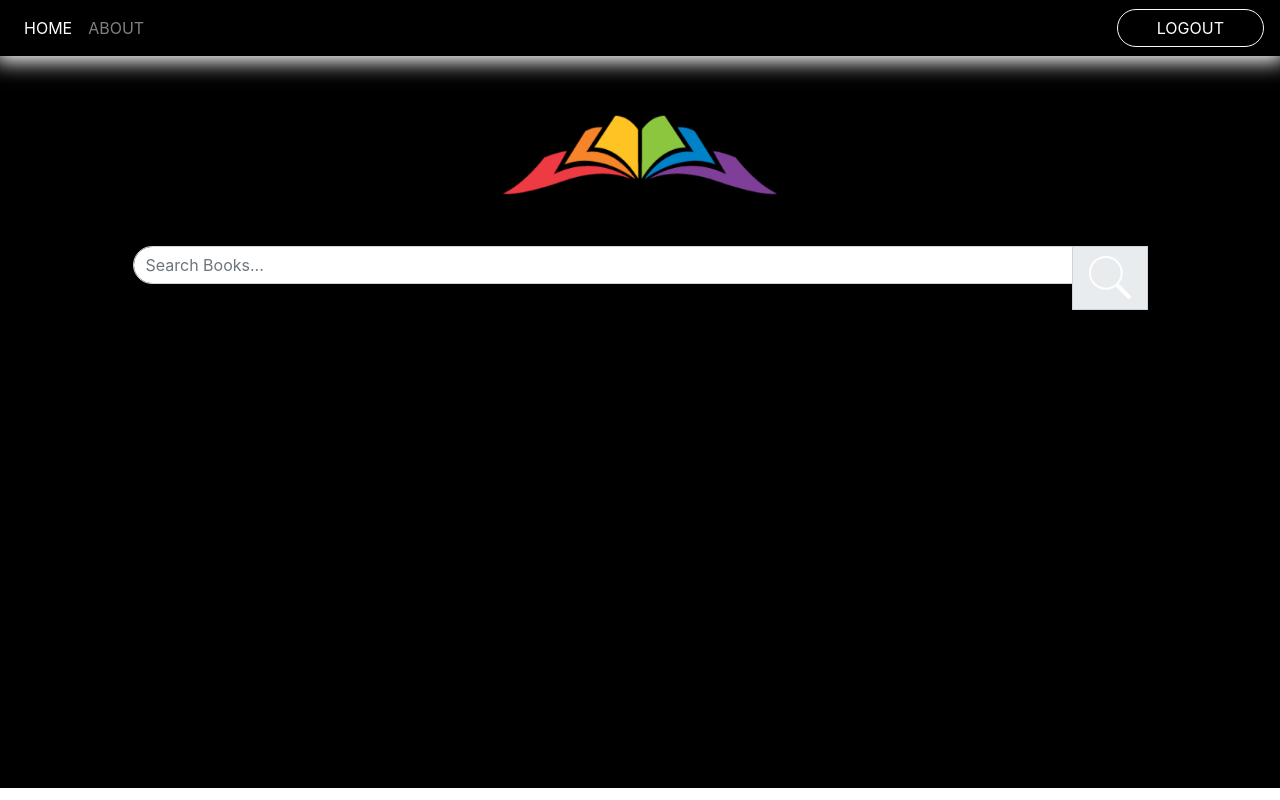
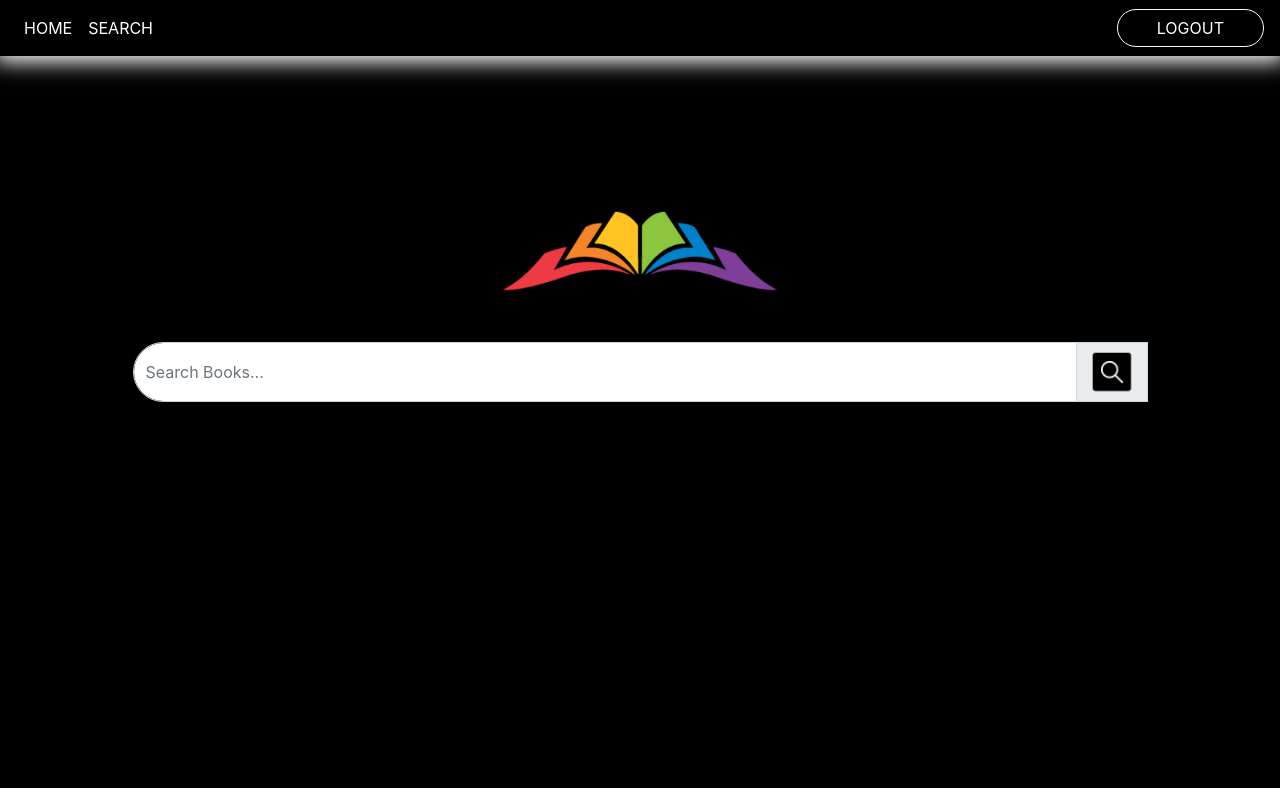
Before and after one commit to inwidyana/progweb_final_project, a Django app: page /search/ in a window 1280 px wide. Run offline with Django 3.2, Linux system fonts and the light colour scheme; the visitor is signed in with stand-in values (Sample User, id 1); some libraries are stand-ins or nearby versions.

Commit message:
fixed a lot of stuff

```diff
--- a/progweb_final_project/urls.py
+++ b/progweb_final_project/urls.py
@@ -21,9 +21,11 @@ from book_app.views.RegisterView import RegisterView
 from book_app.views.LogoutView import LogoutView
 from book_app.views.HomeView import HomeView
 from book_app.views.SearchView import SearchView
-from book_app.views.SearchAPI import SearchAPI
 from book_app.views.BookView import BookView
 from book_app.views.IndexView import IndexView
+
+from book_app.views.SearchAPI import SearchAPI
+from book_app.views.WeatherAPI import WeatherAPI
 
 from django.conf.urls.static import static
 from django.conf import settings
@@ -41,4 +43,5 @@ urlpatterns = [
     path('search/', SearchView.as_view(), name='search'),
 
     path('search/book/', SearchAPI.as_view(), name='search'),
+    path('weather/get/', WeatherAPI.as_view(), name='weather'),
 ] + static(settings.STATIC_URL, document_root=settings.STATIC_ROOT)
--- a/static/css/custom.css
+++ b/static/css/custom.css
@@ -117,3 +117,12 @@
 .input-rounded {
     border-radius: 45px;
 }
+
+.input-med {
+    height: 60px;
+    width: auto;
+}
+
+.bg-invisible {
+    background: transparent;
+}
--- a/static/js/custom.js
+++ b/static/js/custom.js
@@ -16,6 +16,7 @@ $('#search-input').keyup(function() {
     }
 });
 
+if($('#book-suggestion').length) {
     $.ajax({
         'url': '/search/book?q=' + $('#book-title').html().split(' ')[0],
         'dataType': 'json',
@@ -36,3 +37,18 @@ $.ajax({
             })
         }
     });
+}
+
+if($('#weather').length) {
+    $.ajax({
+        'url': '/weather/get',
+        'dataType': 'json',
+        'method': 'GET',
+        'success': function (data, status) {
+            $('#weather').html('' +
+                'It\'s currently ' + Math.round(((data.data[0].temperature - 32) * 5) / 9) + 'C' +
+            '')
+            $('#weather').css('visibility', 'visible');
+        }
+    });
+}
--- a/templates/base/layout.html
+++ b/templates/base/layout.html
@@ -20,18 +20,18 @@
           <li class="nav-item active">
             <a class="nav-link text-uppercase" href="/">Home</a>
           </li>
-          <li class="nav-item">
-            <a class="nav-link text-uppercase" href="#">About</a>
+          <li class="nav-item active">
+            <a class="nav-link text-uppercase" href="/search/">Search</a>
           </li>
         </ul>
           <ul class="navbar-nav ml-auto">
               <li class="nav-item active">
                   {% if user.is_authenticated %}
-                      <a href="logout/" class="btn btn-outline-light btn-rounded text-white text-uppercase d-none d-md-block">LOGOUT</a>
-                      <a href="logout/" class="nav-link text-uppercase d-md-none">Logout</a>
+                      <a href="/logout/" class="btn btn-outline-light btn-rounded text-white text-uppercase d-none d-md-block">LOGOUT</a>
+                      <a href="/logout/" class="nav-link text-uppercase d-md-none">Logout</a>
                   {% else %}
-                      <a href="login/" class="btn btn-outline-light btn-rounded text-white text-uppercase d-none d-md-block">Login</a>
-                      <a href="login/" class="nav-link text-uppercase d-md-none">Login</a>
+                      <a href="/login/" class="btn btn-outline-light btn-rounded text-white text-uppercase d-none d-md-block">Login</a>
+                      <a href="/login/" class="nav-link text-uppercase d-md-none">Login</a>
                   {% endif %}
               </li>
           </ul>
--- a/templates/book.html
+++ b/templates/book.html
@@ -20,7 +20,7 @@
 
                     <div class="row mt-3 text-white">Summary:</div>
 
-                    <div class="row text-white">{{ summary }}</div>
+                    <div class="row text-white">{{ summary|safe }}</div>
                 </div>
             </div>
 
--- a/templates/component/login_form.html
+++ b/templates/component/login_form.html
@@ -35,10 +35,8 @@
                  <div class="tab-pane fade mt-3 {% if register %}show active{% endif %}" id="register" role="tabpanel" aria-labelledby="register-tab">
                     <form method="POST" action="/register/" class="row ml-4 mr-4 justify-content-center">
                         {% csrf_token %}
-                        <input type="text" placeholder="First Name" class="form-control mt-2" name="fname" required>
-                        {{ form.fname.errors }}
-                        <input type="text" placeholder="Last Name" class="form-control mt-2" name="lname" required>
-                        {{ form.lname.errors }}
+                        <input type="text" placeholder="Full Name" class="form-control mt-2" name="name" required>
+                        {{ form.name }}
                         <input type="email" placeholder="Email" class="form-control mt-2" name="username" required>
                         {{ form.username.errors }}
                         <input type="password" placeholder="Password" class="form-control mt-3" name="password" required>
--- a/templates/component/search_bar.html
+++ b/templates/component/search_bar.html
@@ -1,8 +1,8 @@
 {% load static %}
 <div class="input-group mb-3 mt-5">
-    <input id="search-input" type="text" class="form-control input-rounded dropdown-toggle" placeholder="Search Books..." aria-label="Search Books..." aria-describedby="basic-addon2"  data-toggle="dropdown" aria-haspopup="true" aria-expanded="false">
-    <div class="input-group-append input-rounded">
-        <img class="input-group-text input-rounded" src="{% static "search.png" %}" id="basic-addon2">
+    <input id="search-input" type="text" class="form-control input-rounded dropdown-toggle input-med" placeholder="Search Books..." aria-label="Search Books..." aria-describedby="basic-addon2"  data-toggle="dropdown" aria-haspopup="true" aria-expanded="false">
+    <div class="input-group-append input-rounded input-med bg-invisible">
+        <img class="input-group-text input-rounded input-med" src="{% static "search.png" %}" id="basic-addon2">
     </div>
     <div id="suggestion-dropdown" class="dropdown-menu w-100" aria-labelledby="dropdownMenuButton"></div>
 </div>
--- a/templates/search.html
+++ b/templates/search.html
@@ -3,8 +3,8 @@
 {% block content %}
 {% load static %}
     <div class="bg-dark" style="height: 91.5vh!important;">
-        <div class="container" style="height: 91.5vh!important;">
-            <div class="row justify-content-center">
+        <div class="container pt-5" style="height: 91.5vh!important;">
+            <div class="row justify-content-center mt-5">
                 <img class="img-responsive mt-5" width="300px" src="{% static "Logo buku.png" %}">
             </div>
             <div class="row justify-content-center">
```
Also changed, not shown: book_app/views/WeatherAPI.py (added, +17 -0 lines), templates/index.html (+5 -5 lines), static/search.png. Lines whose indentation alone changed are shown as unchanged.
